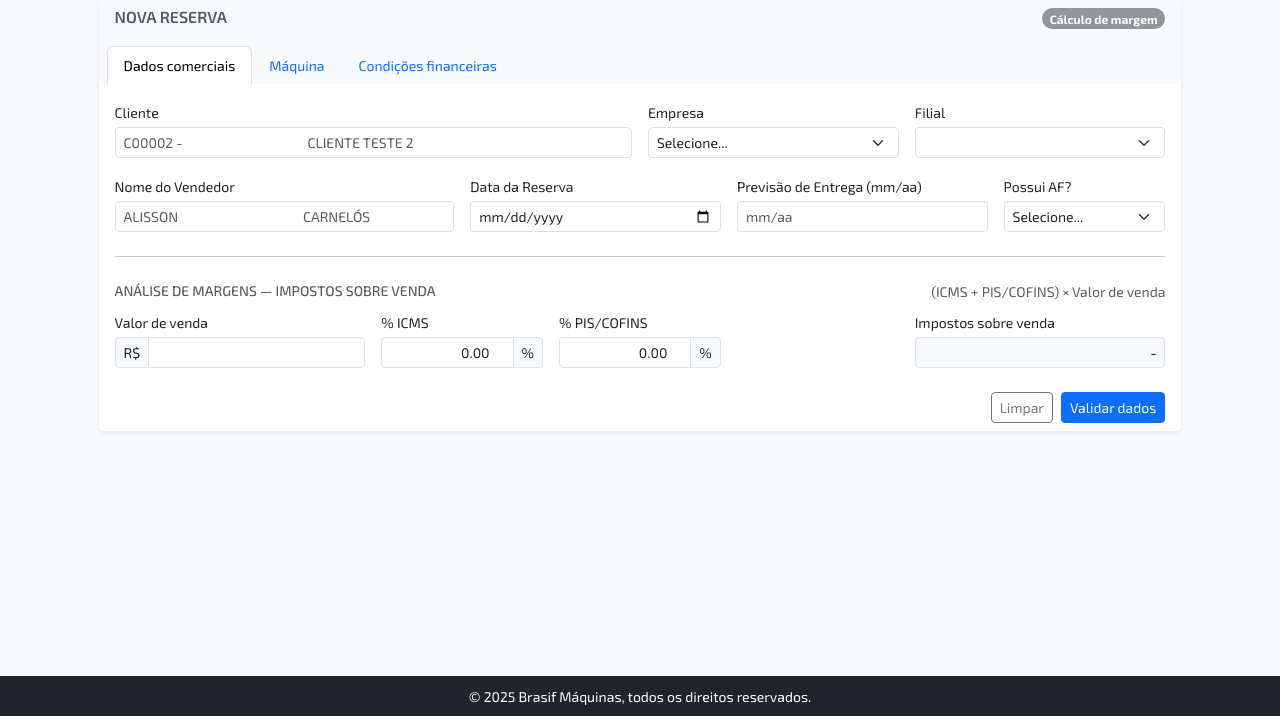
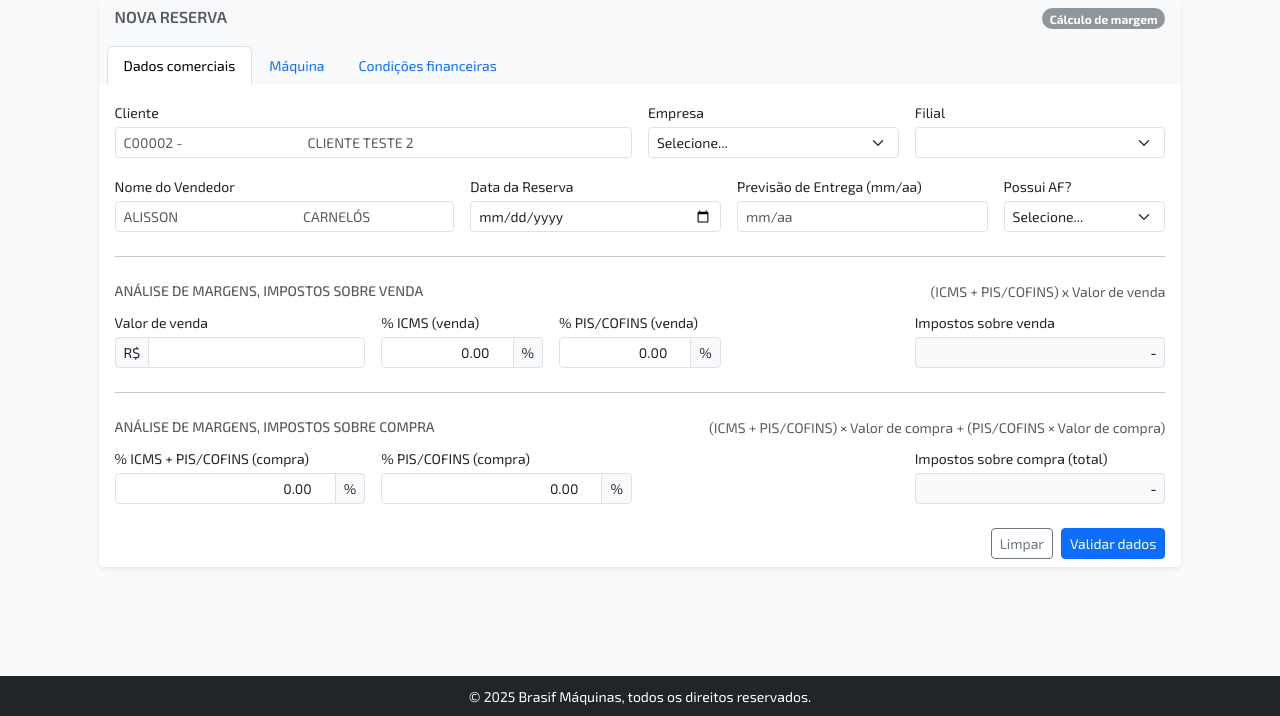
Before and after one commit to peedrohcamposf/Calculo-de-margem, a Flask app: template app/templates/nova_reserva.html in a window 1280 px wide. Shown: the part 84-800 px from the top of the page. Run offline with Flask 3, Linux system fonts and the light colour scheme; the template is opened without the code that fills it: values that come from a table or form of the project are taken from there, others are empty; parts of the project's set-up code (start-up, migrations or seed data) failed here and were passed over; some libraries are stand-ins or nearby versions.

Commit message:
FEAT - Criação de lógica para Análise de Margens / Impostos Compra

```diff
--- a/app/forms/home_forms.py
+++ b/app/forms/home_forms.py
@@ -163,7 +163,7 @@ class NovaReservaForm(FlaskForm):
     )
 
     icms_percent = DecimalField(
-        "% ICMS",
+        "% ICMS (venda)",
         places=2,
         default=0,
         validators=[
@@ -173,7 +173,7 @@ class NovaReservaForm(FlaskForm):
     )
 
     pis_cofins_percent = DecimalField(
-        "% PIS/COFINS",
+        "% PIS/COFINS (venda)",
         places=2,
         default=0,
         validators=[
@@ -182,6 +182,35 @@ class NovaReservaForm(FlaskForm):
                 min=0,
                 max=100,
                 message="PIS/COFINS deve estar entre 0% e 100%.",
+            ),
+        ],
+    )
+
+    # Análise de Margens / Impostos Compra
+    icms_pis_compra_percent = DecimalField(
+        "% ICMS + PIS/COFINS (compra)",
+        places=2,
+        default=0,
+        validators=[
+            Optional(),
+            NumberRange(
+                min=0,
+                max=100,
+                message="Percentual deve estar entre 0% e 100%.",
+            ),
+        ],
+    )
+
+    pis_cofins_compra_percent = DecimalField(
+        "% PIS/COFINS (compra)",
+        places=2,
+        default=0,
+        validators=[
+            Optional(),
+            NumberRange(
+                min=0,
+                max=100,
+                message="Percentual deve estar entre 0% e 100%.",
             ),
         ],
     )
--- a/app/templates/nova_reserva.html
+++ b/app/templates/nova_reserva.html
@@ -214,10 +214,10 @@
 
                         <div class="d-flex justify-content-between align-items-center mb-2">
                             <h2 class="h6 mb-0 text-muted text-uppercase small">
-                                Análise de margens — impostos sobre venda
+                                Análise de margens, impostos sobre venda
                             </h2>
                             <small class="text-muted small">
-                                (ICMS + PIS/COFINS) × Valor de venda
+                                (ICMS + PIS/COFINS) x Valor de venda
                             </small>
                         </div>
 
@@ -266,6 +266,54 @@
                                 </div>
                             </div>
                         </div>
+
+                        <!-- Análise de Margens / Impostos Compra -->
+                        <hr class="my-4">
+
+                        <div class="d-flex justify-content-between align-items-center mb-2">
+                            <h2 class="h6 mb-0 text-muted text-uppercase small">
+                                Análise de margens, impostos sobre compra
+                            </h2>
+                            <small class="text-muted small">
+                                (ICMS + PIS/COFINS) × Valor de compra + (PIS/COFINS × Valor de compra)
+                            </small>
+                        </div>
+
+                        <div class="row g-3 align-items-end">
+                            <div class="col-md-3 col-lg-3">
+                                <label class="form-label mb-1 small">{{ form.icms_pis_compra_percent.label }}</label>
+                                <div class="input-group input-group-sm">
+                                    {{ form.icms_pis_compra_percent(class="form-control text-end") }}
+                                    <span class="input-group-text">%</span>
+                                </div>
+                                {% for error in form.icms_pis_compra_percent.errors %}
+                                <div class="text-danger small">{{ error }}</div>
+                                {% endfor %}
+                            </div>
+
+                            <div class="col-md-3 col-lg-3">
+                                <label class="form-label mb-1 small">{{ form.pis_cofins_compra_percent.label }}</label>
+                                <div class="input-group input-group-sm">
+                                    {{ form.pis_cofins_compra_percent(class="form-control text-end") }}
+                                    <span class="input-group-text">%</span>
+                                </div>
+                                {% for error in form.pis_cofins_compra_percent.errors %}
+                                <div class="text-danger small">{{ error }}</div>
+                                {% endfor %}
+                            </div>
+
+                            <div class="col-12 col-md-4 col-lg-3 ms-auto">
+                                <label class="form-label mb-1 small">Impostos sobre compra (total)</label>
+                                <div class="form-control form-control-sm text-end bg-light fw-semibold">
+                                    {% if impostos_compra_formatado %}
+                                    R$ {{ impostos_compra_formatado }}
+                                    {% else %}
+                                    -
+                                    {% endif %}
+                                </div>
+                            </div>
+                        </div>
+
                     </div>
 
                     <div class="card-footer bg-white border-0 d-flex justify-content-end gap-2 py-2">
```
Also changed, not shown: app/routes/home_routes.py (+31 -2 lines), app/service/nova_reserva_service.py (+32 -6 lines).
